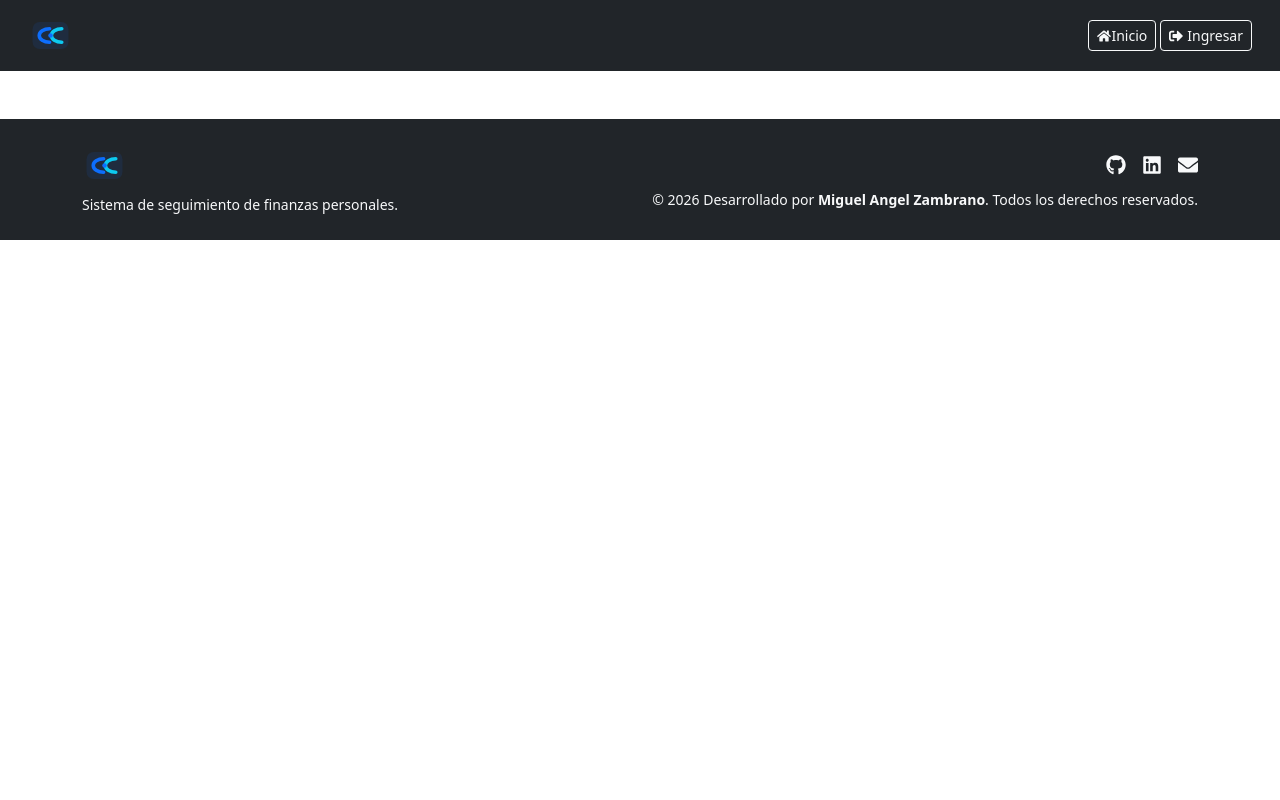
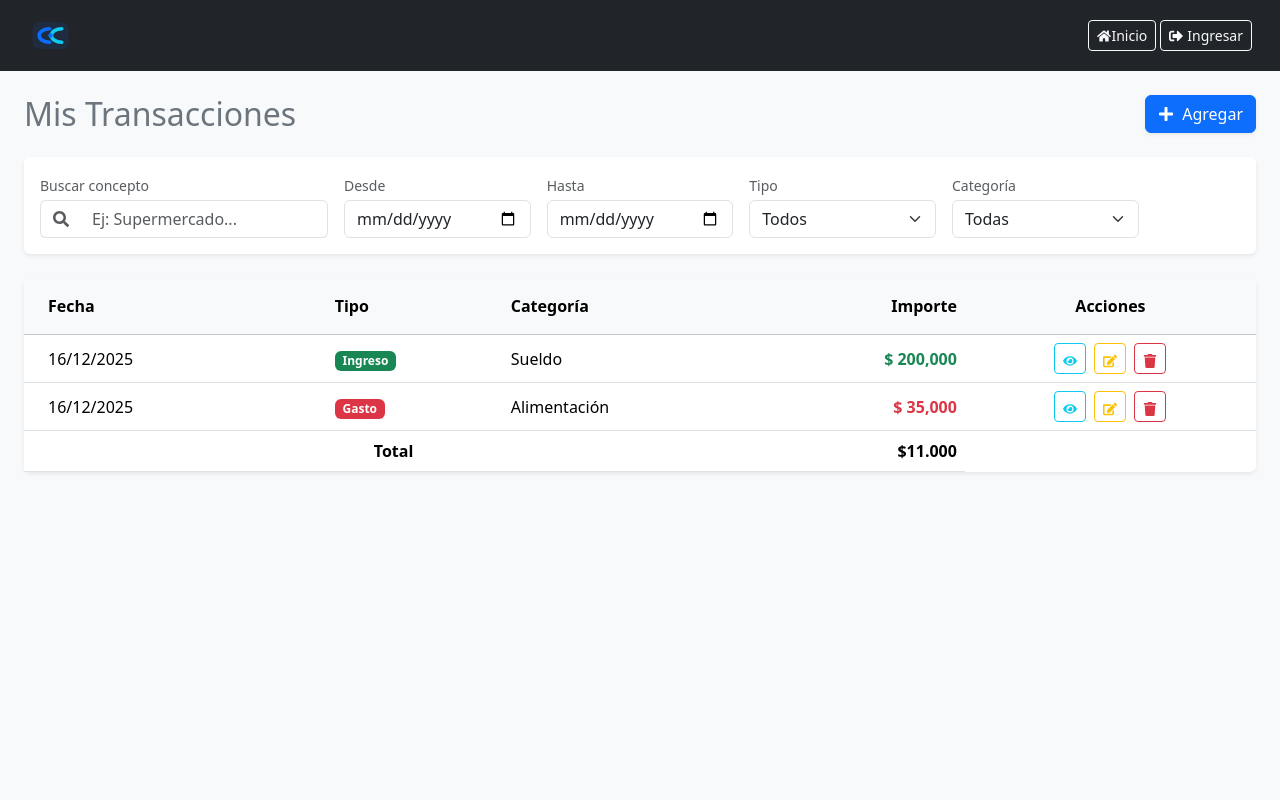
Before and after one commit to mizambran/cuentasClarasFront, a React (Vite) app: page /transacciones in a window 1280 px wide. Shown: the top 800 px of the page. Built offline with nearby package versions, Linux system fonts and the light colour scheme.

Commit message:
add page error404 y transacciones

```diff
--- a/src/App.jsx
+++ b/src/App.jsx
@@ -10,6 +10,9 @@ import { UsuarioContext } from './context/UsuarioContext'
 import Dashboard from './modulos/dashboard/pages/Dashboard'
 import Inicio from './shared/Inicio'
 import Footer from './shared/Footer'
+import RutaAdmin from './RutaProtegida/RutaAdmin'
+import Transacciones from './modulos/transacciones/pages/Transacciones'
+import Error404 from './shared/Error404'
 
 function App() {
 
@@ -28,6 +31,8 @@ function App() {
     <Route path='/login' element={<Login />} />
     <Route path='/registrar' element={<FormularioRegistro />} />
     <Route path='/dashboard' element={<Dashboard />} />
+    <Route path='/transacciones' element={<Transacciones />} />
+    <Route path='*' element={<Error404 />} />
     </Routes>
     <Footer />
     </BrowserRouter>
--- a/src/RutaProtegida/RutaAdmin.jsx
+++ b/src/RutaProtegida/RutaAdmin.jsx
@@ -11,9 +11,10 @@ const RutaAdmin = () => {
     if(!usuario){
         return <Navigate to={'/login'} replace />
     }
-    if(isAdmin && usuario.rol !== 'admin'){
+    // Cuando cree las validaciones del admin
+    /* if(isAdmin && usuario.rol !== 'admin'){
         return <Navigate to={'/'} replace/>
-    }
+    } */
 
     return <Outlet />
 
--- /dev/null
+++ b/src/modulos/transacciones/pages/Transacciones.jsx
@@ -0,0 +1,145 @@
+import React from 'react';
+import { Container, Row, Col, Card, Form, Table, Button, InputGroup, Badge } from 'react-bootstrap';
+import { FaPlus, FaSearch, FaEye, FaEdit, FaTrash } from 'react-icons/fa';
+
+const Transacciones = () => {
+  return (
+    <Container fluid className="p-4 bg-light min-vh-100">
+
+      {/* --- CABECERA Y BOTÓN AGREGAR --- */}
+      <div className="d-flex justify-content-between align-items-center mb-4">
+        <h2 className="text-secondary mb-0">Mis Transacciones</h2>
+        <Button variant="primary" className="d-flex align-items-center shadow-sm">
+          <FaPlus className="me-2" /> Agregar
+        </Button>
+      </div>
+
+      {/* --- SECCIÓN DE FILTROS --- */}
+      <Card className="shadow-sm border-0 mb-4">
+        <Card.Body>
+          <Row className="g-3">
+            {/* Buscador */}
+            <Col xs={12} md={3}>
+              <Form.Group controlId="filtroBuscador">
+                <Form.Label className="text-muted small mb-1">Buscar concepto</Form.Label>
+                <InputGroup>
+                  <InputGroup.Text className="bg-white border-end-0">
+                    <FaSearch className="text-muted" />
+                  </InputGroup.Text>
+                  <Form.Control type="text" placeholder="Ej: Supermercado..." className="border-start-0" />
+                </InputGroup>
+              </Form.Group>
+            </Col>
+
+            {/* Filtro Fecha */}
+            <Col xs={6} md={2}>
+              <Form.Group controlId="filtroFechaDesde">
+                <Form.Label className="text-muted small mb-1">Desde</Form.Label>
+                <Form.Control type="date" />
+              </Form.Group>
+            </Col>
+
+            <Col xs={6} md={2}>
+              <Form.Group controlId="filtroFechaHasta">
+                <Form.Label className="text-muted small mb-1">Hasta</Form.Label>
+                <Form.Control type="date" />
+              </Form.Group>
+            </Col>
+
+            {/* Filtro Tipo */}
+            <Col xs={12} md={2}>
+              <Form.Group controlId="filtroTipo">
+                <Form.Label className="text-muted small mb-1">Tipo</Form.Label>
+                <Form.Select>
+                  <option value="">Todos</option>
+                  <option value="ingreso">Ingreso</option>
+                  <option value="gasto">Gasto</option>
+                </Form.Select>
+              </Form.Group>
+            </Col>
+
+            {/* Filtro Categoría */}
+            <Col xs={12} md={2}>
+              <Form.Group controlId="filtroCategoria">
+                <Form.Label className="text-muted small mb-1">Categoría</Form.Label>
+                <Form.Select>
+                  <option value="">Todas</option>
+                  <option value="Sueldo">Sueldo</option>
+                  <option value="Alimentacion">Alimentación</option>
+                  <option value="Transporte">Transporte</option>
+                  <option value="Ocio">Ocio</option>
+                  <option value="Otros">Otros</option>
+                </Form.Select>
+              </Form.Group>
+            </Col>
+          </Row>
+        </Card.Body>
+      </Card>
+
+      {/* --- SECCIÓN DE LA TABLA --- */}
+      <Card className="shadow-sm border-0">
+        <Card.Body className="p-0">
+          <Table hover responsive className="align-middle mb-0">
+            <thead className="table-light">
+              <tr>
+                <th className="px-4 py-3">Fecha</th>
+                <th className="py-3">Tipo</th>
+                <th className="py-3">Categoría</th>
+                <th className="text-end py-3">Importe</th>
+                <th className="text-center py-3">Acciones</th>
+              </tr>
+            </thead>
+            <tbody>
+              {/* Fila de ejemplo 1: Ingreso */}
+              <tr>
+                <td className="px-4">16/12/2025</td>
+                <td><Badge bg="success">Ingreso</Badge></td>
+                <td>Sueldo</td>
+                <td className="text-end fw-bold text-success">$ 200,000</td>
+                <td className="text-center">
+                  <Button variant="outline-info" size="sm" className="me-2 mb-1 mb-md-0" title="Ver detalle">
+                    <FaEye />
+                  </Button>
+                  <Button variant="outline-warning" size="sm" className="me-2 mb-1 mb-md-0" title="Editar">
+                    <FaEdit />
+                  </Button>
+                  <Button variant="outline-danger" size="sm" className="mb-1 mb-md-0" title="Eliminar">
+                    <FaTrash />
+                  </Button>
+                </td>
+              </tr>
+
+              {/* Fila de ejemplo 2: Gasto */}
+              <tr>
+                <td className="px-4">16/12/2025</td>
+                <td><Badge bg="danger">Gasto</Badge></td>
+                <td>Alimentación</td>
+                <td className="text-end fw-bold text-danger">$ 35,000</td>
+                <td className="text-center">
+                  <Button variant="outline-info" size="sm" className="me-2 mb-1 mb-md-0" title="Ver detalle">
+                    <FaEye />
+                  </Button>
+                  <Button variant="outline-warning" size="sm" className="me-2 mb-1 mb-md-0" title="Editar">
+                    <FaEdit />
+                  </Button>
+                  <Button variant="outline-danger" size="sm" className="mb-1 mb-md-0" title="Eliminar">
+                    <FaTrash />
+                  </Button>
+                </td>
+              </tr>
+            </tbody>
+            <tfoot>
+                <tr>
+                    <td colSpan={3} className='text-center fw-bold'>Total</td>
+                    <td className='text-end fw-bold'>$11.000</td>
+                </tr>
+            </tfoot>
+          </Table>
+        </Card.Body>
+      </Card>
+
+    </Container>
+  );
+};
+
+export default Transacciones;
--- /dev/null
+++ b/src/shared/Error404.jsx
@@ -0,0 +1,36 @@
+import React from 'react';
+import { Container, Row, Col, Button } from 'react-bootstrap';
+import { Link } from 'react-router-dom';
+import { FaExclamationTriangle } from 'react-icons/fa';
+
+const Error404 = () => {
+  return (
+    <Container fluid className="d-flex flex-column justify-content-center align-items-center min-vh-100 bg-light text-center p-4">
+      <Row className="justify-content-center w-100">
+        <Col md={8} lg={6}>
+          {/* Número gigante */}
+          <h1 className="display-1 fw-bold text-primary" style={{ fontSize: '6rem' }}>
+            404
+          </h1>
+
+          {/* Ícono de advertencia */}
+          <div className="mb-4 text-warning">
+            <FaExclamationTriangle size={70} />
+          </div>
+
+          {/* Textos */}
+          <h2 className="mb-3 text-secondary fw-bold">¡Ups! Página no encontrada</h2>
+          <p className="lead text-muted mb-5">
+            La ruta a la que intentas acceder no existe.
+          </p>
+
+          <Button as={Link} to="/" variant="primary" size="lg" className="px-5 shadow-sm rounded-pill">
+            Volver al Inicio
+          </Button>
+        </Col>
+      </Row>
+    </Container>
+  );
+};
+
+export default Error404;
--- a/src/shared/Inicio.jsx
+++ b/src/shared/Inicio.jsx
@@ -1,13 +1,23 @@
-import React from 'react';
+import React, { useContext } from 'react';
 import { Container, Row, Col, Button, Card } from 'react-bootstrap';
 import { Link } from 'react-router-dom';
 import { FaChartLine, FaMobileAlt, FaLock } from 'react-icons/fa';
 import NavBar from './NavBar';
 import Footer from './Footer';
+import { UsuarioContext } from '../context/UsuarioContext';
+import SideBar from './SideBar';
 
 const Inicio = () => {
+
+  const {
+    usuario,
+    logueado
+  } = useContext(UsuarioContext)
+
   return (
-    <div className="bg-light min-vh-100 d-flex flex-column justify-content-center mt-4">
+    <div>
+      {logueado ? (<SideBar />) : (
+        <div className="bg-light min-vh-100 d-flex flex-column justify-content-center mt-4">
       <Container className="py-5">
         <Row className="text-center mb-5 align-items-center justify-content-center">
           <Col md={8} lg={6}>
@@ -65,6 +75,8 @@ const Inicio = () => {
         </Row>
       </Container>
     </div>
+      )}
+    </div>
   );
 };
 
```
Also changed, not shown: src/modulos/transacciones/components/FormGastos.jsx (added, +11 -0 lines), src/modulos/transacciones/components/FormIngresos.jsx (added, +11 -0 lines).
